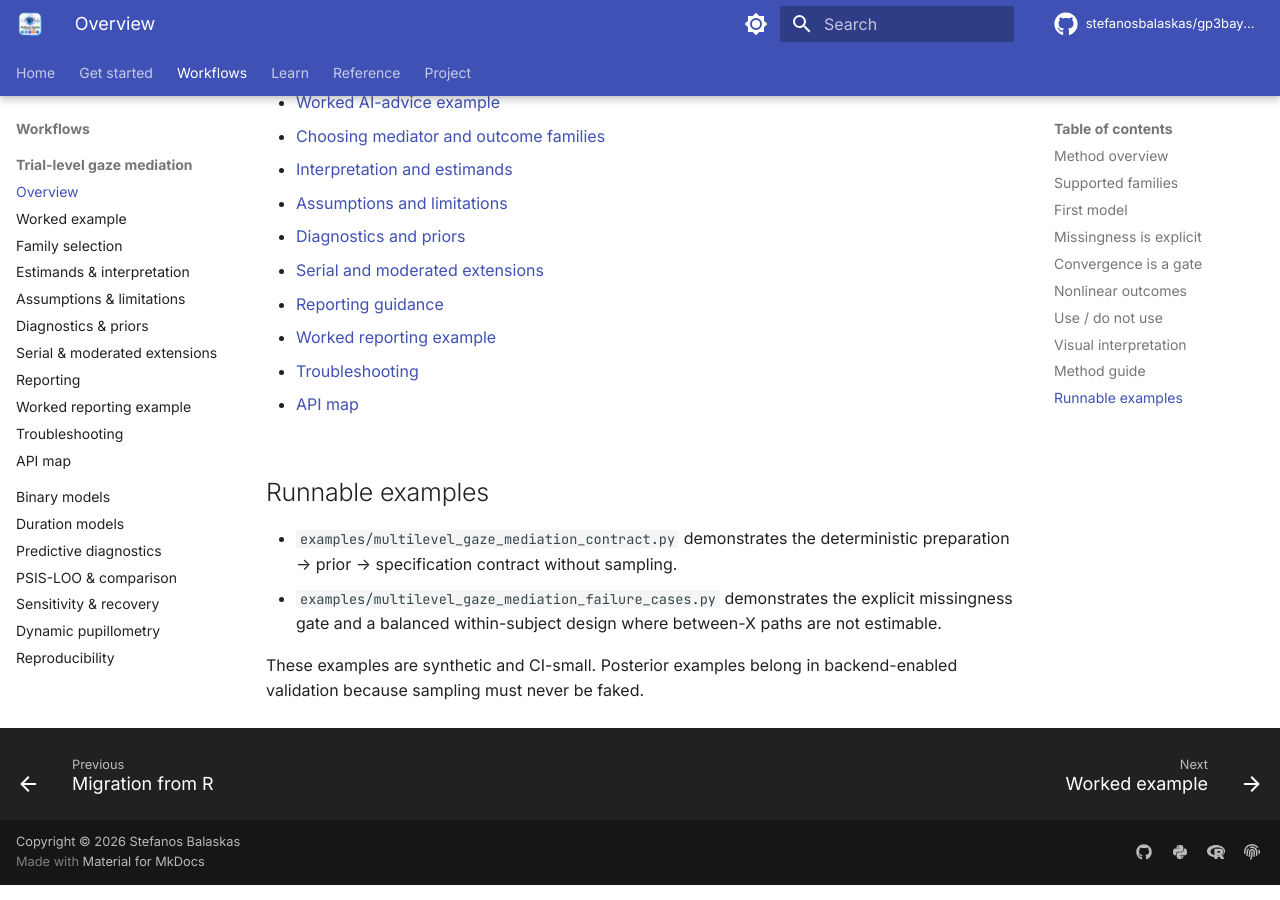
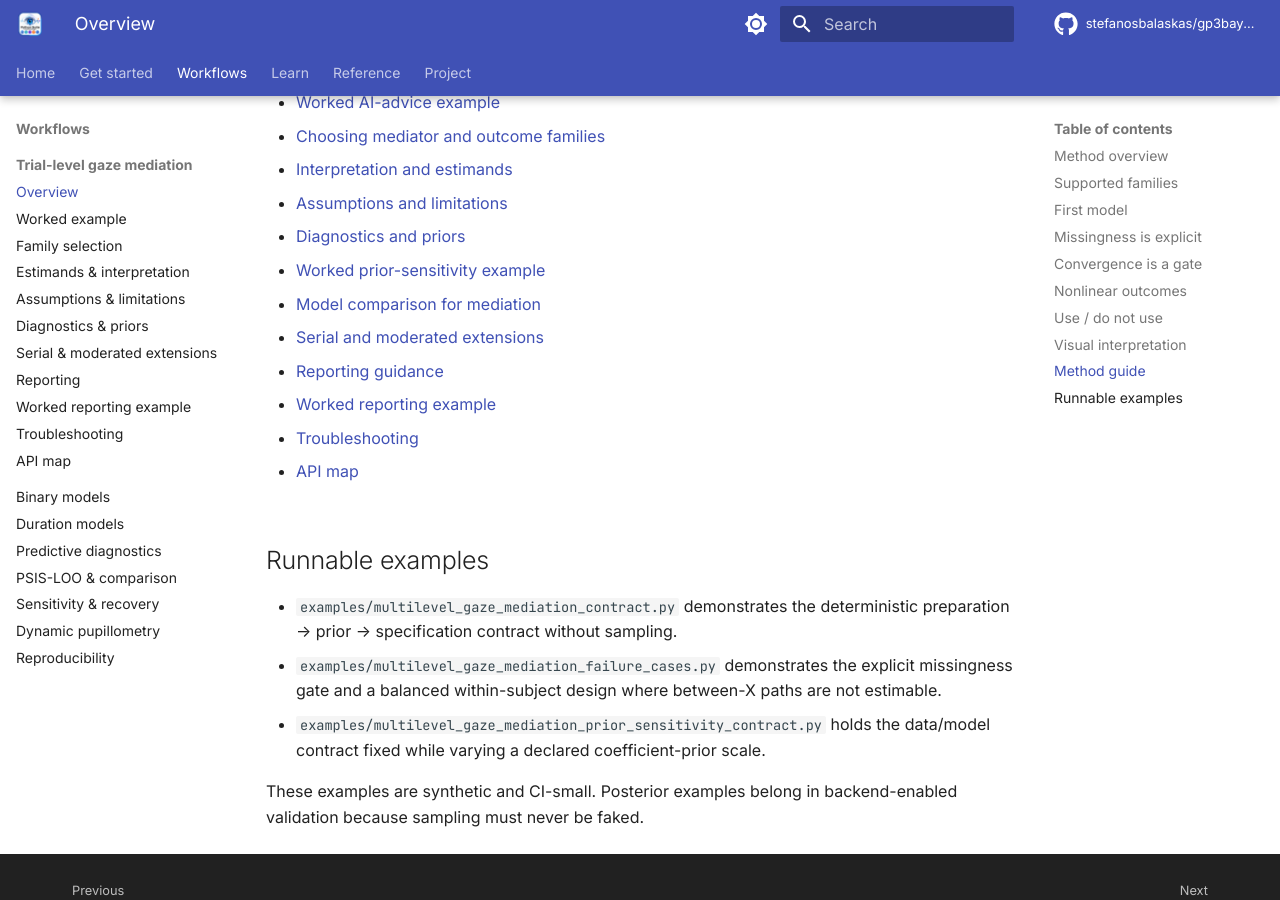
Before and after one commit to stefanosbalaskas/gp3bayespy, an MkDocs documentation site: the page built from docs/articles/multilevel-mediation/index.md, in a window 1280 px wide and 900 px high, scrolled down 2819 px. Built offline with MkDocs 1.6.1 and Material for MkDocs 9.7.7, drawn with Linux system fonts in a browser that asks for light colours; comment, search, counter and statistics services are not loaded.

Commit message:
docs: link sensitivity and comparison guides

```diff
--- a/docs/articles/multilevel-mediation/index.md
+++ b/docs/articles/multilevel-mediation/index.md
@@ -84,6 +84,8 @@ This is a deterministic synthetic illustration of the **linear-predictor product
 - [Interpretation and estimands](interpretation-and-estimands.md)
 - [Assumptions and limitations](assumptions-and-limitations.md)
 - [Diagnostics and priors](diagnostics-and-priors.md)
+- [Worked prior-sensitivity example](prior-sensitivity-worked-example.md)
+- [Model comparison for mediation](model-comparison.md)
 - [Serial and moderated extensions](serial-and-moderated.md)
 - [Reporting guidance](reporting.md)
 - [Worked reporting example](reporting-example.md)
@@ -95,5 +97,6 @@ This is a deterministic synthetic illustration of the **linear-predictor product
 
 - `examples/multilevel_gaze_mediation_contract.py` demonstrates the deterministic preparation → prior → specification contract without sampling.
 - `examples/multilevel_gaze_mediation_failure_cases.py` demonstrates the explicit missingness gate and a balanced within-subject design where between-X paths are not estimable.
+- `examples/multilevel_gaze_mediation_prior_sensitivity_contract.py` holds the data/model contract fixed while varying a declared coefficient-prior scale.
 
 These examples are synthetic and CI-small. Posterior examples belong in backend-enabled validation because sampling must never be faked.
```
